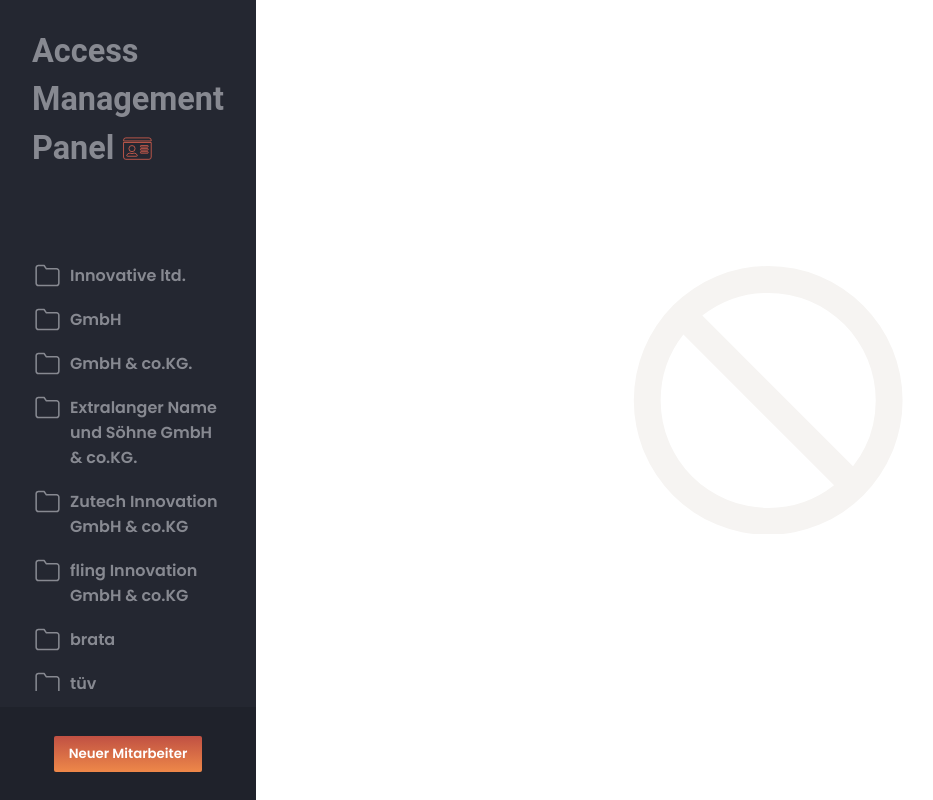
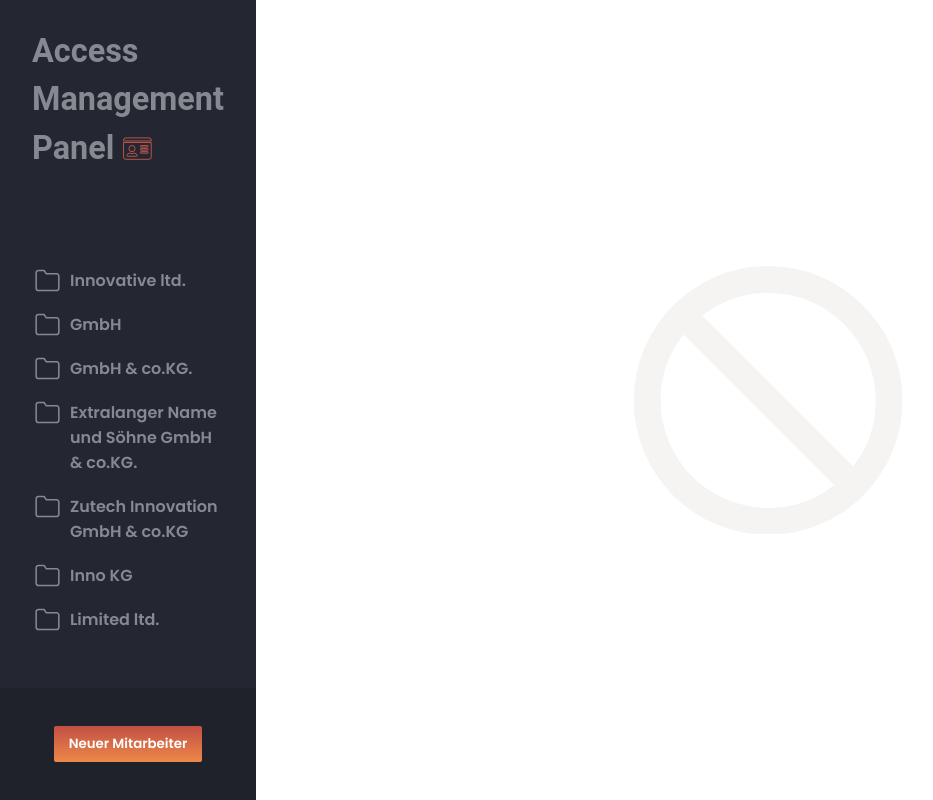
Before and after one commit to janhenrikfock/Access-Management-Panel, a React (Create React App) app: page / in a window 1280 px wide. Shown: the whole page, without its empty margins (0-933 px from the left). Built offline with nearby package versions, Linux system fonts and the light colour scheme.

Commit message:
Add Mockdata

```diff
--- a/src/MockData/data.js
+++ b/src/MockData/data.js
@@ -81,39 +81,39 @@ export const workerData = [
     company: 'Zutech Innovation GmbH & co.KG',
   },
   {
-    name: 'Mickey',
+    name: 'Minnie',
     surname: 'Mouse',
-    id: 6760872309,
-    card: 694487,
+    id: 6798456396,
+    card: 694787,
     role: 'none',
     enddate: '20210286',
-    company: 'fling Innovation GmbH & co.KG',
+    company: 'Inno KG',
   },
   {
-    name: 'Mickey',
-    surname: 'Mouse',
+    name: 'Tick',
+    surname: 'Duck',
+    id: 6760872413,
+    card: 694409,
+    role: 'none',
+    enddate: '20210286',
+    company: 'Inno KG',
+  },
+  {
+    name: 'Trick',
+    surname: 'Duck',
+    id: 6760879863,
+    card: 694409,
+    role: 'none',
+    enddate: '20210286',
+    company: 'Limited ltd.',
+  },
+  {
+    name: 'Track',
+    surname: 'Duck',
     id: 6760872309,
     card: 694409,
     role: 'none',
     enddate: '20210286',
-    company: 'brata',
-  },
-  {
-    name: 'Mickey',
-    surname: 'Mouse',
-    id: 6760872309,
-    card: 694409,
-    role: 'none',
-    enddate: '20210286',
-    company: 'tüv',
-  },
-  {
-    name: 'Mickey',
-    surname: 'Mouse',
-    id: 6760872309,
-    card: 694409,
-    role: 'none',
-    enddate: '20210286',
-    company: 'Hinkelstein',
+    company: 'Limited ltd.',
   },
 ]
```
